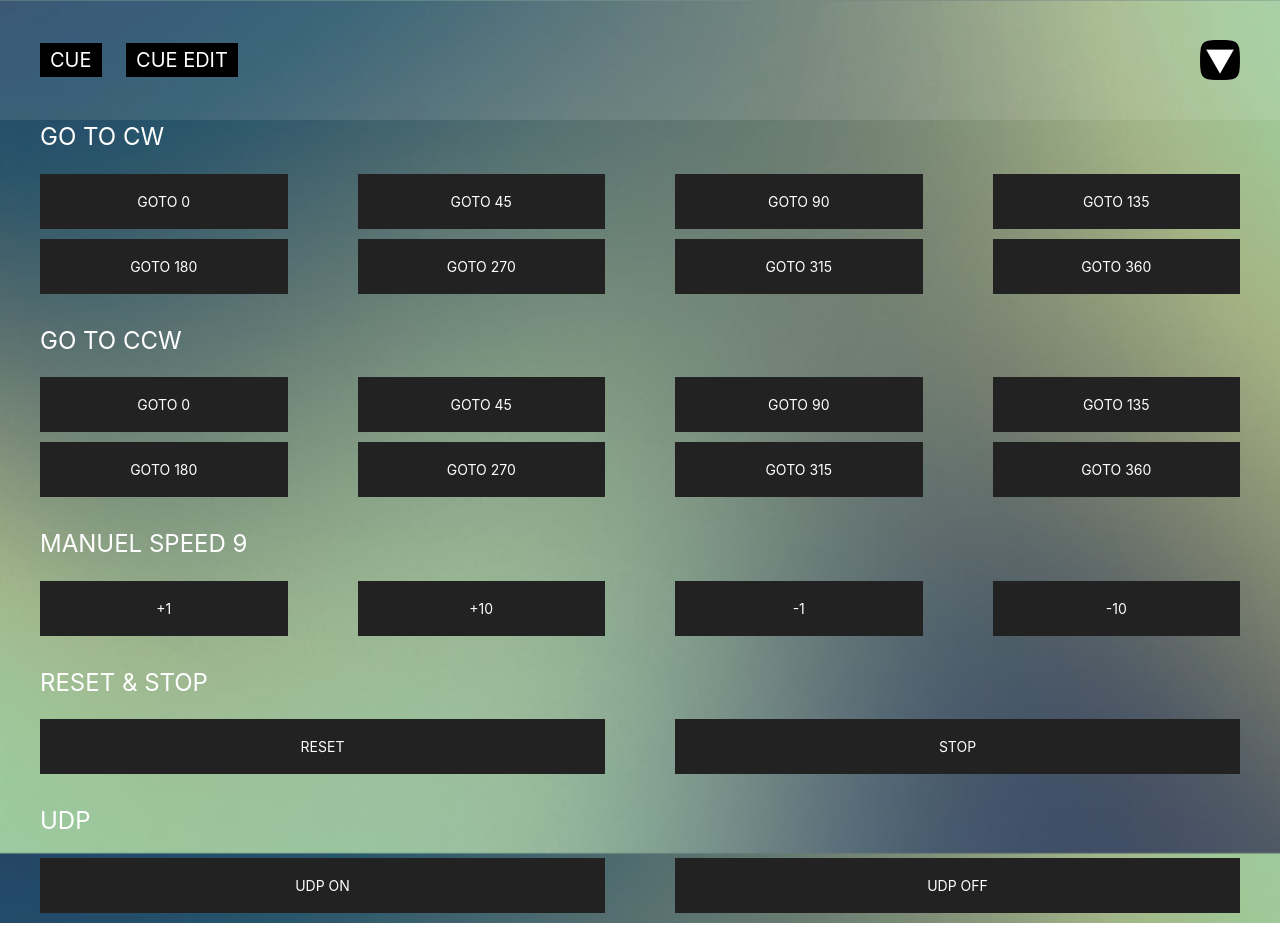
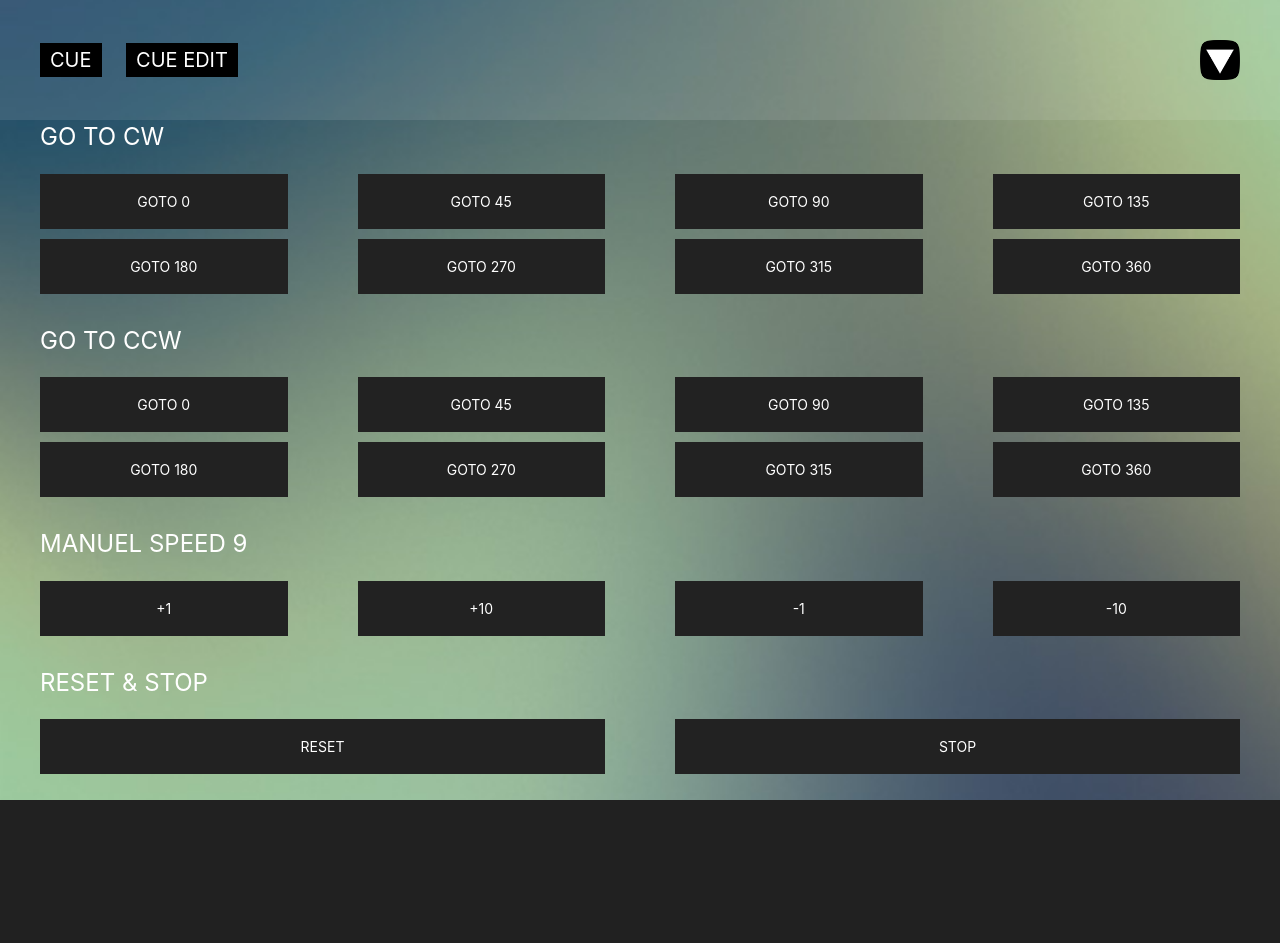
Before and after one commit to kernmartin/vpi, a Flask app: page / in a window 1280 px wide. After the commit the page ends 800 px from the top, so only its background shows below. Run offline with Flask 2, Linux system fonts and the light colour scheme.

Commit message:
cosmetik

```diff
--- a/templates/cue.html
+++ b/templates/cue.html
@@ -1,7 +1,7 @@
 <!DOCTYPE html>
 <html>
     <head>
-        <title>Arduino SD Card Web Page</title>
+        <title>VPI Web Page</title>
         <link rel="stylesheet" href="/static/uikit.css">
         <link rel="stylesheet" href="/static/addon.css">
         <!-- <link rel="stylesheet" href="/static/styles.css"> -->
--- a/templates/index.html
+++ b/templates/index.html
@@ -94,25 +94,6 @@
 
       </div>
 
-      <div class="uk-container uk-margin-bottom">
-        <div class="uk-width-1-1"><h3 style="color: white;">UDP</h3></div>
-
-        <div class="uk-grid uk-child-width-1-2 uk-grid-large uk-grid-row-small">
-
-          <div><a href="sx" class="gB btn uk-button uk-button-secondary uk-button-large uk-width-1-1">UDP ON</a></div>
-          <div><a href="sy" class="gB btn uk-button uk-button-secondary uk-button-large uk-width-1-1">UDP OFF</a></div>
-
-        </div>
-
-      </div>
-
-
-
-
-
     </body>
 
-
-
-
 </html>
```
